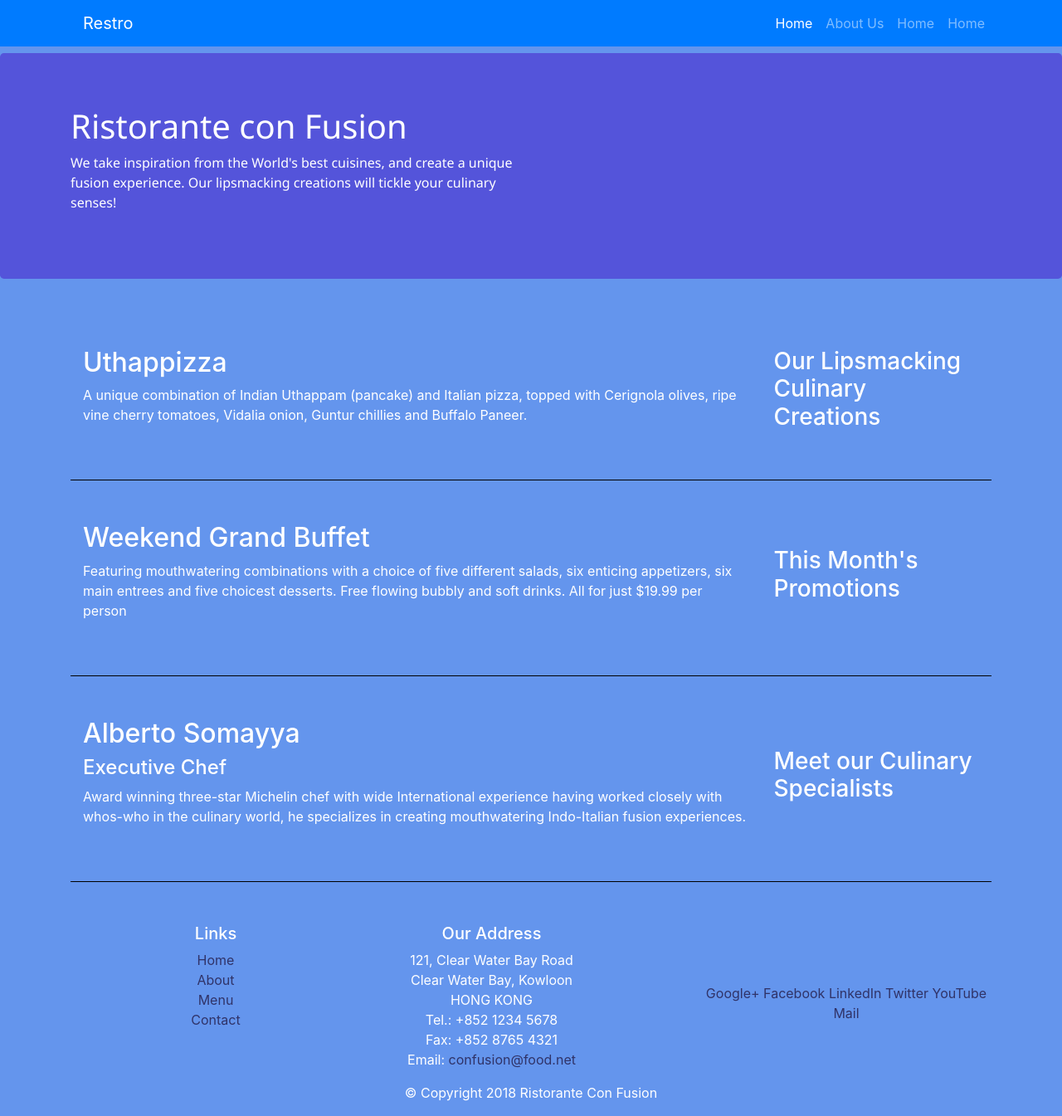
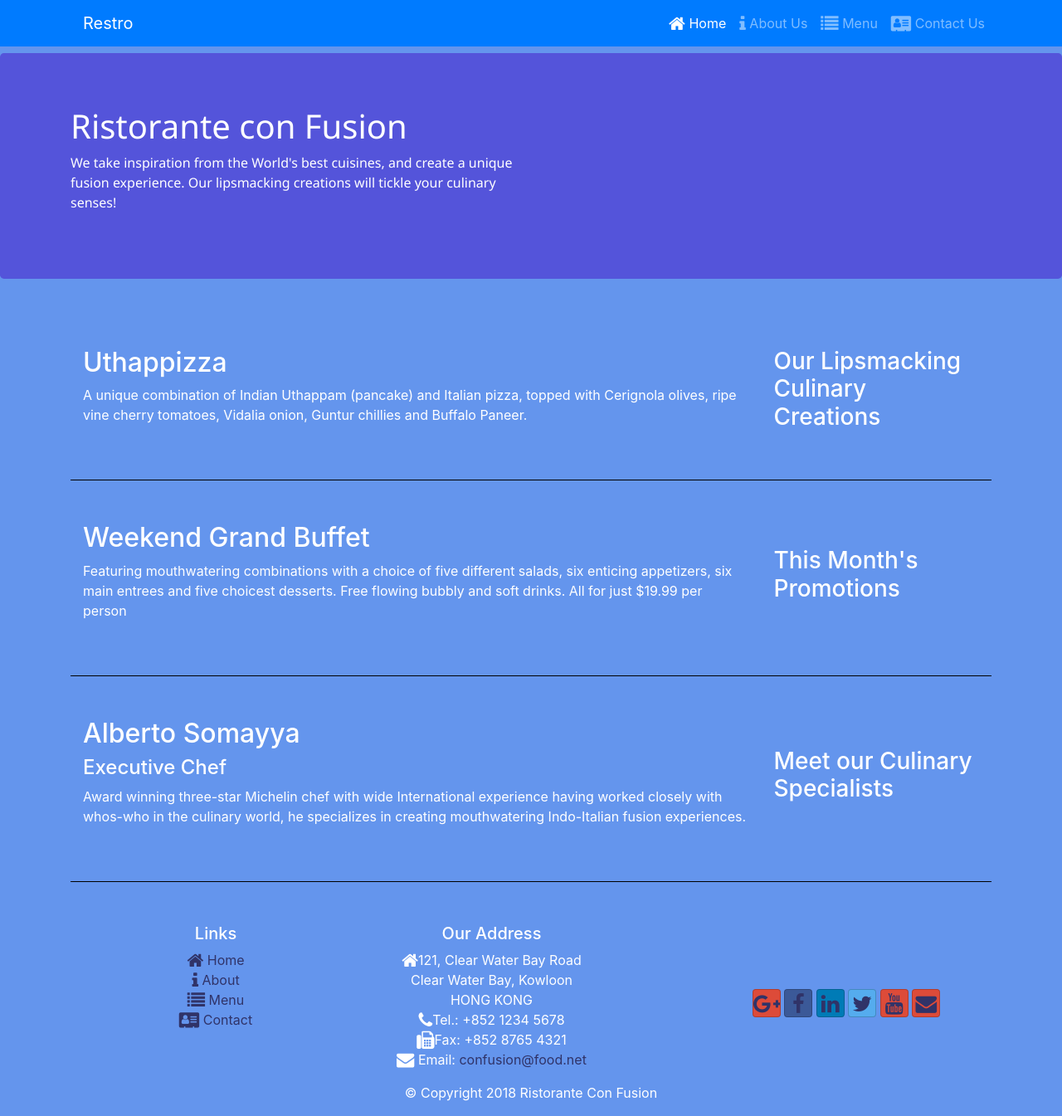
Before and after one commit to mmehta123/Boots, a website: page index.html in a window 1280 px wide. Shown: the whole page at 83% size. Drawn offline with nearby package versions, Linux system fonts and the light colour scheme.

Commit message:
font from font-awesome and bootstrap-social

```diff
--- a/index.html
+++ b/index.html
@@ -8,6 +8,8 @@
     <title>Ristorante Con Fusion</title>
     <link rel="stylesheet" href="node_modules/bootstrap/dist/css/bootstrap.min.css">
     <link rel="stylesheet" href="css/styles.css">
+    <link rel="stylesheet" href="node_modules\font-awesome\css\font-awesome.min.css">
+    <link rel="stylesheet" href="node_modules/bootstrap-social/bootstrap-social.css">
 </head>
 
 <body>
@@ -19,10 +21,10 @@
             <a class="col-1 navbar-brand mr-auto" href="#">Restro</a>
             <div class="collapse navbar-collapse" id="Navbar">
                 <ul class="navbar-nav ml-auto   ">
-                    <li class="nav-item active"><a class="nav-link" href="#">Home</a></li>
-                    <li class="nav-item"><a class="nav-link" href="./aboutus.html">About Us</a></li>
-                    <li class="nav-item"><a class="nav-link" href="">Home</a></li>
-                    <li class="nav-item"><a class="nav-link" href="">Home</a></li>
+                    <li class="nav-item active"><a class="nav-link" href="#"><span class="fa fa-home fa-lg"></span> Home</a></li>
+                    <li class="nav-item"><a class="nav-link" href="./aboutus.html"><span class="fa fa-info fa-lg"></span> About Us</a></li>
+                    <li class="nav-item"><a class="nav-link" href=""><span class="fa fa-list fa-lg"></span> Menu</a></li>
+                    <li class="nav-item"><a class="nav-link" href=""><span class="fa fa-address-card fa-lg"></span> Contact Us</a></li>
                 </ul>
             </div>
             </div>
@@ -80,31 +82,31 @@
                 <div class="col-4 offset-1 col-sm-2">
                     <h5>Links</h5>
                     <ul class="list-unstyled links">
-                        <li><a href="#">Home</a></li>
-                        <li><a href="#">About</a></li>
-                        <li><a href="#">Menu</a></li>
-                        <li><a href="#">Contact</a></li>
+                        <li><a href="#"><i class="fa fa-home fa-lg"></i> Home</a></li>
+                        <li><a href="#"><i class="fa fa-info fa-lg"></i> About</a></li>
+                        <li><a href="#"><i class="fa fa-list fa-lg"></i> Menu</a></li>
+                        <li><a href="#"><i class="fa fa-address-card fa-lg"></i> Contact</a></li>
                     </ul>
                 </div>
                 <div class="col-7 col-sm-5">
                     <h5>Our Address</h5>
                     <address>
-		              121, Clear Water Bay Road<br>
+                    <i class="fa fa-home fa-lg"></i>121, Clear Water Bay Road<br>
 		              Clear Water Bay, Kowloon<br>
 		              HONG KONG<br>
-		              Tel.: +852 1234 5678<br>
-		              Fax: +852 8765 4321<br>
-		              Email: <a href="mailto:confusion@food.net">confusion@food.net</a>
+                    <i class="fa fa-phone fa-lg"></i>Tel.: +852 1234 5678<br>
+                    <i class="fa fa-fax fa-lg"></i>Fax: +852 8765 4321<br>
+                    <i class="fa fa-envelope fa-lg"></i> Email: <a href="mailto:confusion@food.net">confusion@food.net</a>
 		           </address>
                 </div>
                 <div class="col-12 col-sm-4 align-self-center">
                     <div>
-                        <a href="http://google.com/+">Google+</a>
-                        <a href="http://www.facebook.com/profile.php?id=">Facebook</a>
-                        <a href="http://www.linkedin.com/in/">LinkedIn</a>
-                        <a href="http://twitter.com/">Twitter</a>
-                        <a href="http://youtube.com/">YouTube</a>
-                        <a href="mailto:">Mail</a>
+                        <a class="btn btn-social-icon btn-google" href="http://google.com/+"><i style="margin-left:1%;" class="fa fa-google-plus"></i></a>
+                        <a class="btn btn-social-icon btn-facebook" href="http://www.facebook.com/profile.php?id="><i class="fa fa-facebook"></i></a>
+                        <a class="btn btn-social-icon btn-linkedin" href="http://www.linkedin.com/in/"><i class="fa fa-linkedin"></i></a>
+                        <a class="btn btn-social-icon btn-twitter" href="http://twitter.com/"><i class="fa fa-twitter"></i></a>
+                        <a class="btn btn-social-icon btn-google" href="http://youtube.com/"><i class="fa fa-youtube"></i></a>
+                        <a class="btn btn-social-icon btn-google" href="mailto:"><i class="fa fa-envelope"></i></a>
                     </div>
                 </div>
            </div>
--- a/package.json
+++ b/package.json
@@ -15,6 +15,9 @@
   },
   "dependencies": {
     "bootstrap": "^4.0.0",
+    "bootstrap-social": "^5.1.1",
+    "font-awesome": "^4.7.0",
+    "fontawesome": "^4.7.0",
     "jquery": "^3.3.1",
     "popper.js": "^1.12.9"
   }
```
Also changed, not shown: aboutus.html (+19 -16 lines), 1 other file.
